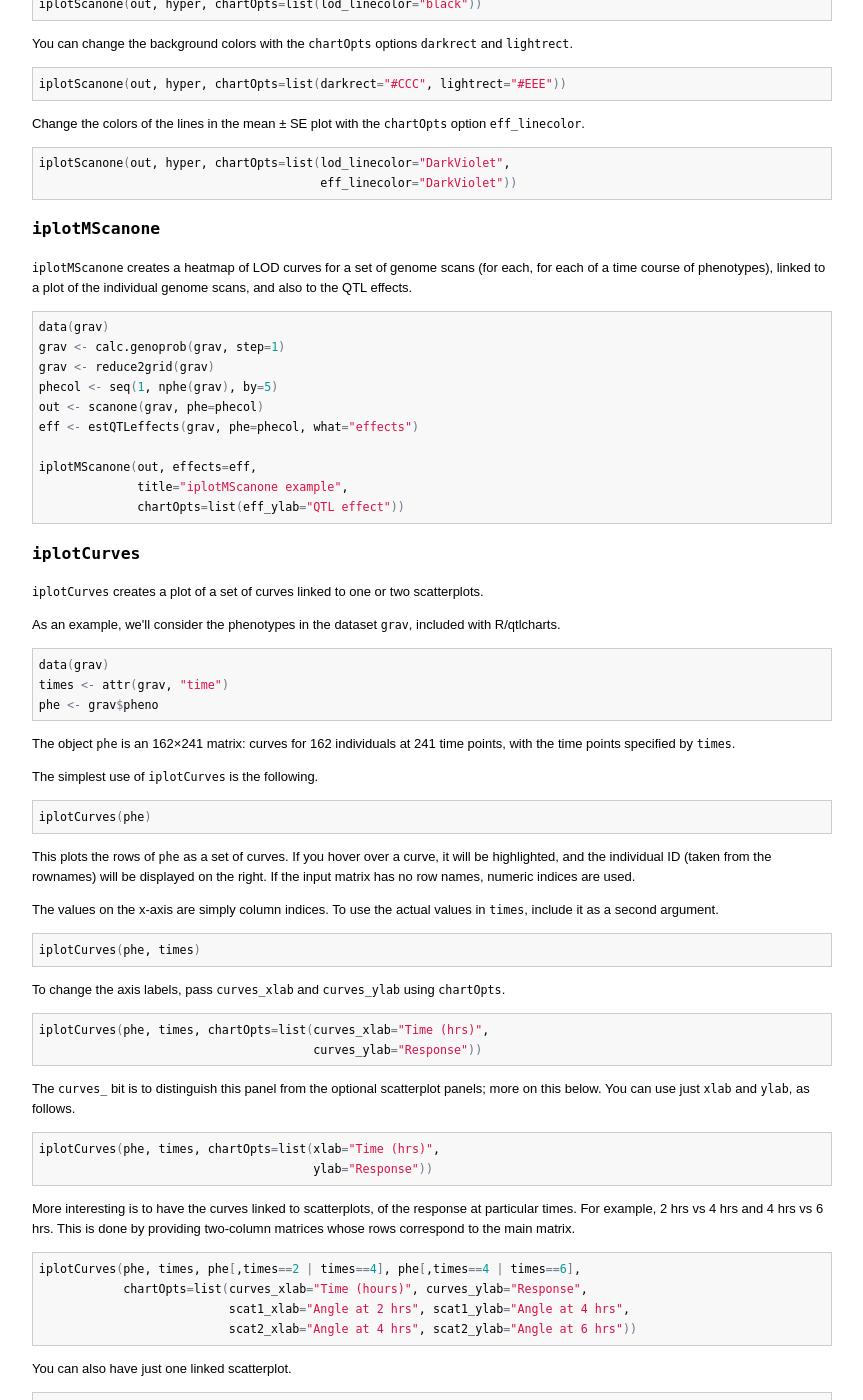
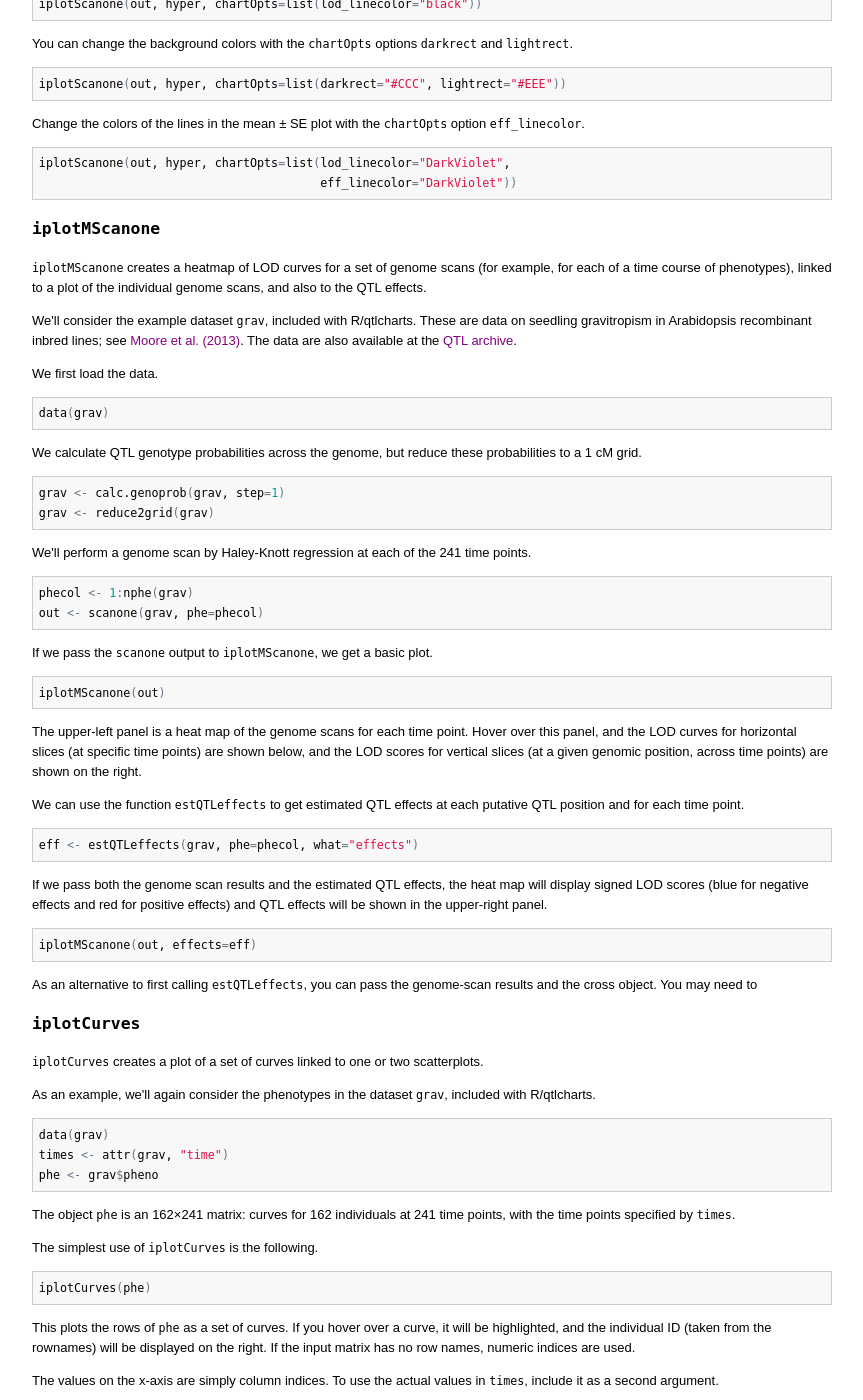
Before and after one commit to kbroman/qtlcharts, a Jekyll site: the page assets/vignettes/userGuide.html, which Jekyll copies as it is, in a window 1280 px wide and 1400 px high, scrolled down 5562 px. Shown: the whole window, without its empty margins (81-944 px from the left). Built offline with Jekyll 4.4.1, drawn with Linux system fonts in a browser that asks for light colours; formulas are drawn with MathJax 3.

Commit message:
userGuide: working on description of iplotMScanone

```diff
--- a/assets/vignettes/userGuide.html
+++ b/assets/vignettes/userGuide.html
@@ -551,27 +551,70 @@ colors <a href="http://html-color-codes.info/color-names/">here</a>.)</p>
 <h3><code>iplotMScanone</code></h3>
 
 <p><code>iplotMScanone</code> creates a heatmap of LOD curves for a set of genome
-scans (for each, for each of a time course of phenotypes), linked to a
+scans (for example, for each of a time course of phenotypes), linked to a
 plot of the individual genome scans, and also to the QTL effects.</p>
 
+<p>We&#39;ll consider the example dataset <code>grav</code>, included with R/qtlcharts.
+These are data on seedling gravitropism in Arabidopsis recombinant
+inbred lines; see
+<a href="http://www.ncbi.nlm.nih.gov/pubmed/23979570">Moore et al. (2013)</a>. The
+data are also available at the
+<a href="http://qtlarchive.org/db/q?pg=projdetails&amp;proj=moore_2013b">QTL archive</a>.</p>
+
+<p>We first load the data.</p>
+
 <pre><code class="r">data(grav)
-grav &lt;- calc.genoprob(grav, step=1)
+</code></pre>
+
+<p>We calculate QTL genotype probabilities across the genome, but reduce
+these probabilities to a 1 cM grid.</p>
+
+<pre><code class="r">grav &lt;- calc.genoprob(grav, step=1)
 grav &lt;- reduce2grid(grav)
-phecol &lt;- seq(1, nphe(grav), by=5)
+</code></pre>
+
+<p>We&#39;ll perform a genome scan by Haley-Knott regression at each of the
+241 time points.</p>
+
+<pre><code class="r">phecol &lt;- 1:nphe(grav)
 out &lt;- scanone(grav, phe=phecol)
-eff &lt;- estQTLeffects(grav, phe=phecol, what=&quot;effects&quot;)
+</code></pre>
 
-iplotMScanone(out, effects=eff,
-              title=&quot;iplotMScanone example&quot;,
-              chartOpts=list(eff_ylab=&quot;QTL effect&quot;))
+<p>If we pass the <code>scanone</code> output to <code>iplotMScanone</code>, we get a basic
+plot.</p>
+
+<pre><code class="r">iplotMScanone(out)
 </code></pre>
+
+<p>The upper-left panel is a heat map of the genome scans for each time
+point. Hover over this panel, and the LOD curves for horizontal slices
+(at specific time points) are shown below, and the LOD scores for
+vertical slices (at a given genomic position, across time points) are
+shown on the right.</p>
+
+<p>We can use the function <code>estQTLeffects</code> to get estimated QTL effects at
+each putative QTL position and for each time point.</p>
+
+<pre><code class="r">eff &lt;- estQTLeffects(grav, phe=phecol, what=&quot;effects&quot;)
+</code></pre>
+
+<p>If we pass both the genome scan results and the estimated QTL effects,
+the heat map will display signed LOD scores (blue for negative effects
+and red for positive effects) and QTL effects will be shown in the
+upper-right panel.</p>
+
+<pre><code class="r">iplotMScanone(out, effects=eff)
+</code></pre>
+
+<p>As an alternative to first calling <code>estQTLeffects</code>, you can pass the genome-scan
+results and the cross object. You may need to </p>
 
 <h3><code>iplotCurves</code></h3>
 
 <p><code>iplotCurves</code> creates a plot of a set of curves linked to one or two
 scatterplots.</p>
 
-<p>As an example, we&#39;ll consider the phenotypes in the dataset <code>grav</code>,
+<p>As an example, we&#39;ll again consider the phenotypes in the dataset <code>grav</code>,
 included with R/qtlcharts.</p>
 
 <pre><code class="r">data(grav)
```
